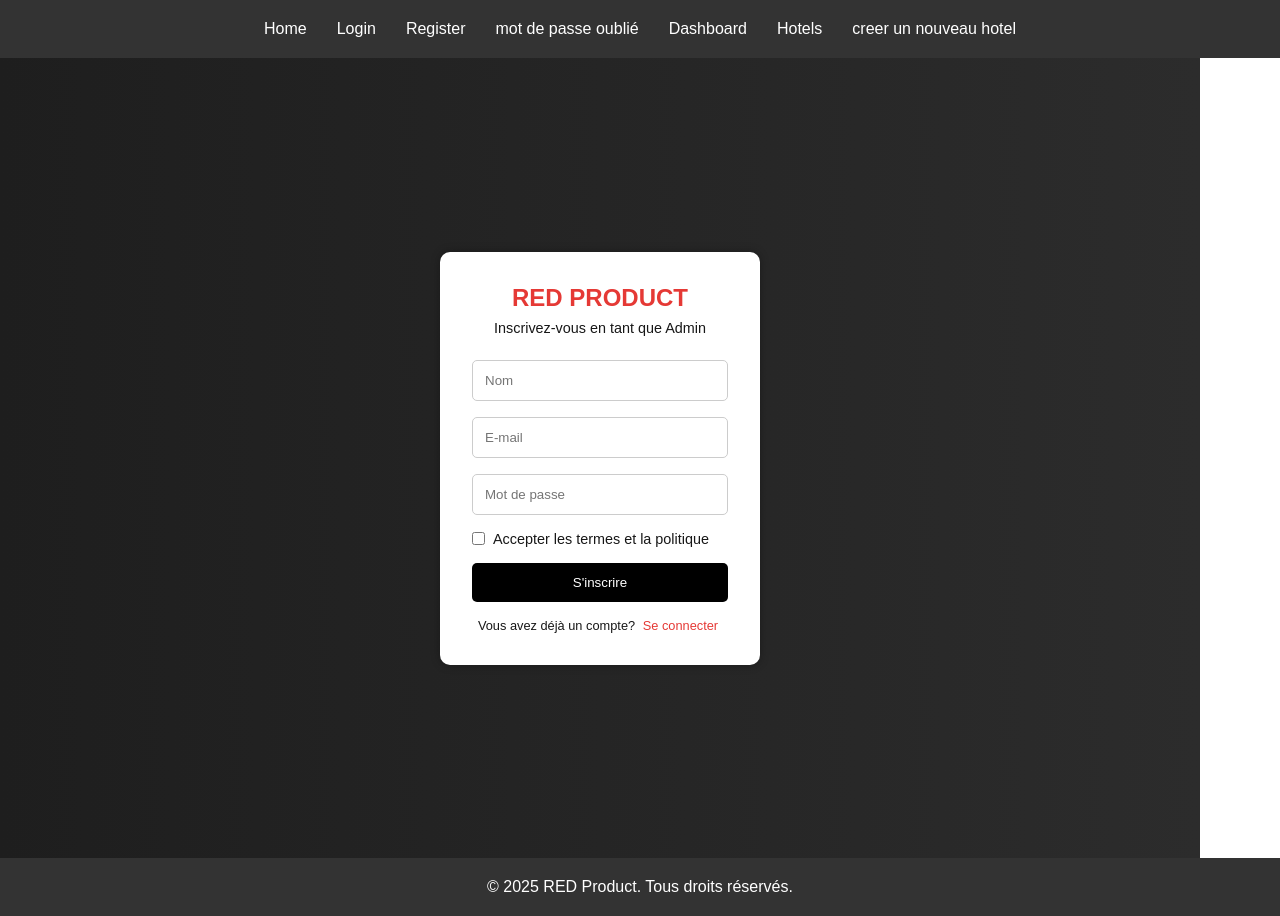
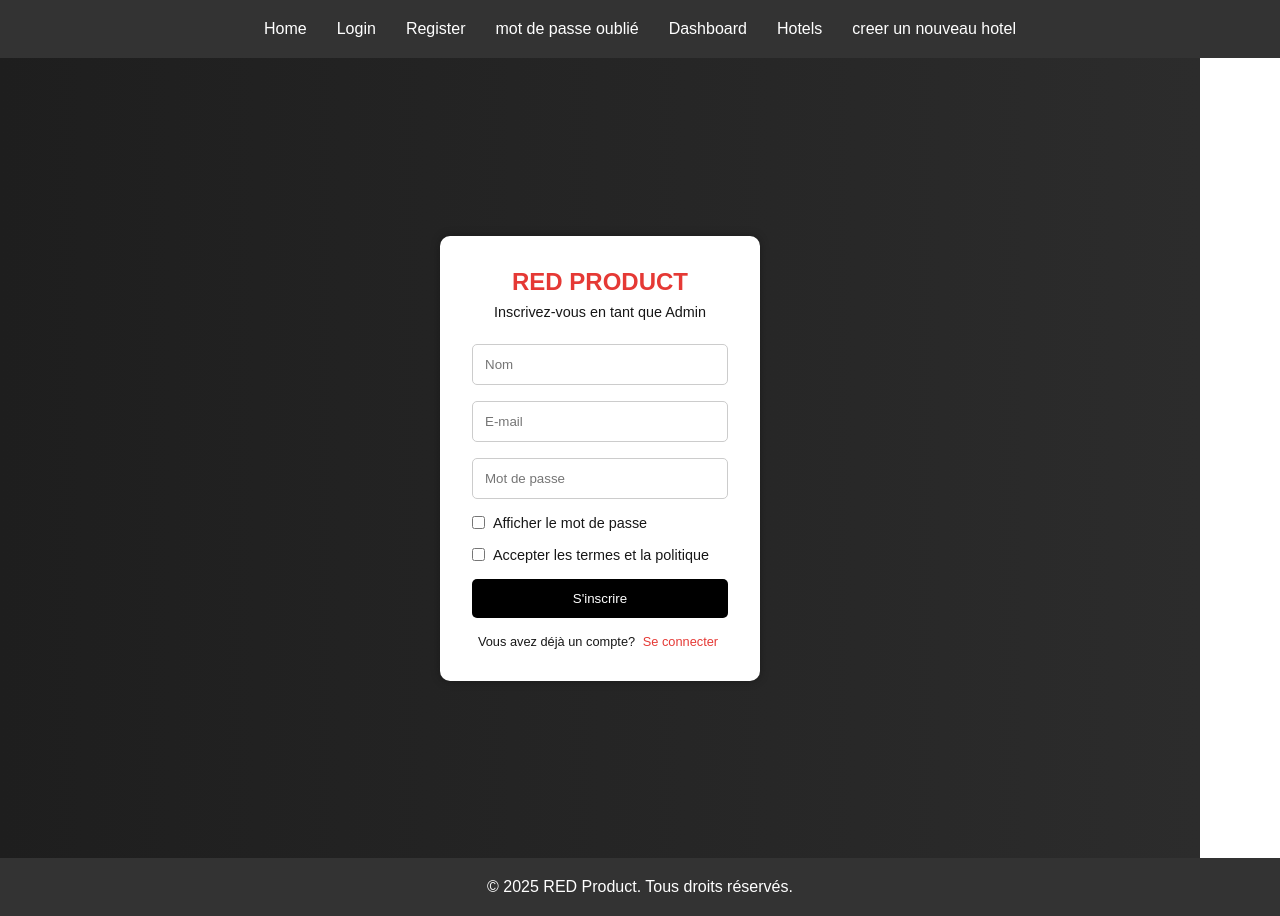
Before and after one commit to aicha-niang/red-product-frontend, a Next.js app: page /register in a window 1280 px wide. Built offline with nearby package versions, Linux system fonts and the light colour scheme.

Commit message:
Correction du register

```diff
--- a/app/register/page.tsx
+++ b/app/register/page.tsx
@@ -7,6 +7,7 @@ import styles from "@/styles/login.module.css";
 export default function RegisterPage() {
   const router = useRouter();
   const [error, setError] = useState("");
+  const [showPassword, setShowPassword] = useState(false);
 
   const handleSubmit = async (e: React.FormEvent<HTMLFormElement>) => {
   e.preventDefault();
@@ -18,11 +19,11 @@ export default function RegisterPage() {
   const password = (form.elements.namedItem("password") as HTMLInputElement).value;
 
   try {
-    const res = await fetch("${process.env.NEXT_PUBLIC_API_URL}/api/auth/register", { // <- ici
-      method: "POST",
-      headers: { "Content-Type": "application/json" },
-      body: JSON.stringify({ name, email, password }),
-    });
+    const res = await fetch(`${process.env.NEXT_PUBLIC_API_URL}/api/auth/register`, {
+  method: "POST",
+  headers: { "Content-Type": "application/json" },
+  body: JSON.stringify({ name, email, password }),
+});
 
     if (!res.ok) {
       const data = await res.json();
@@ -44,10 +45,30 @@ export default function RegisterPage() {
         <div className={styles.logo}>RED PRODUCT</div>
         <p className={styles.title}>Inscrivez-vous en tant que Admin</p>
 
+
         <form onSubmit={handleSubmit} className={styles.form}>
           <input name="name" type="text" placeholder="Nom" className={styles.input} required />
           <input name="email" type="email" placeholder="E-mail" className={styles.input} required />
-          <input name="password" type="password" placeholder="Mot de passe" className={styles.input} required />
+
+          {/* 👇 Champ mot de passe dynamique */}
+          <input
+            name="password"
+            type={showPassword ? "text" : "password"}
+            placeholder="Mot de passe"
+            className={styles.input}
+            required
+          />
+
+          {/* 👇 Case pour afficher ou masquer */}
+          <div className={styles.checkbox}>
+            <input
+              type="checkbox"
+              id="showPassword"
+              checked={showPassword}
+              onChange={() => setShowPassword(!showPassword)}
+            />
+            <label htmlFor="showPassword">Afficher le mot de passe</label>
+          </div>
 
           <div className={styles.checkbox}>
             <input type="checkbox" id="terms" required />
```
